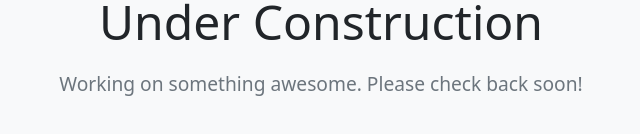
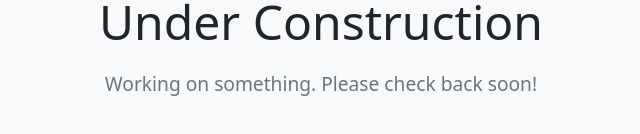
Before and after one commit to ariosyahputra/ariosyah, a plain HTML site: page index.html in a window 1280 px wide. Shown: the part 346-480 px from the top of the page, without its empty margins (319-959 px from the left). Drawn offline with nearby package versions, Linux system fonts and the light colour scheme.

Commit message:
modify index

```diff
--- a/index.html
+++ b/index.html
@@ -39,7 +39,7 @@
 
 <div class="container">
   <h1>Under Construction</h1>
-  <p>Working on something awesome. Please check back soon!</p>
+  <p>Working on something. Please check back soon!</p>
 </div>
 
 <!-- Bootstrap JS and Popper.js -->
```
